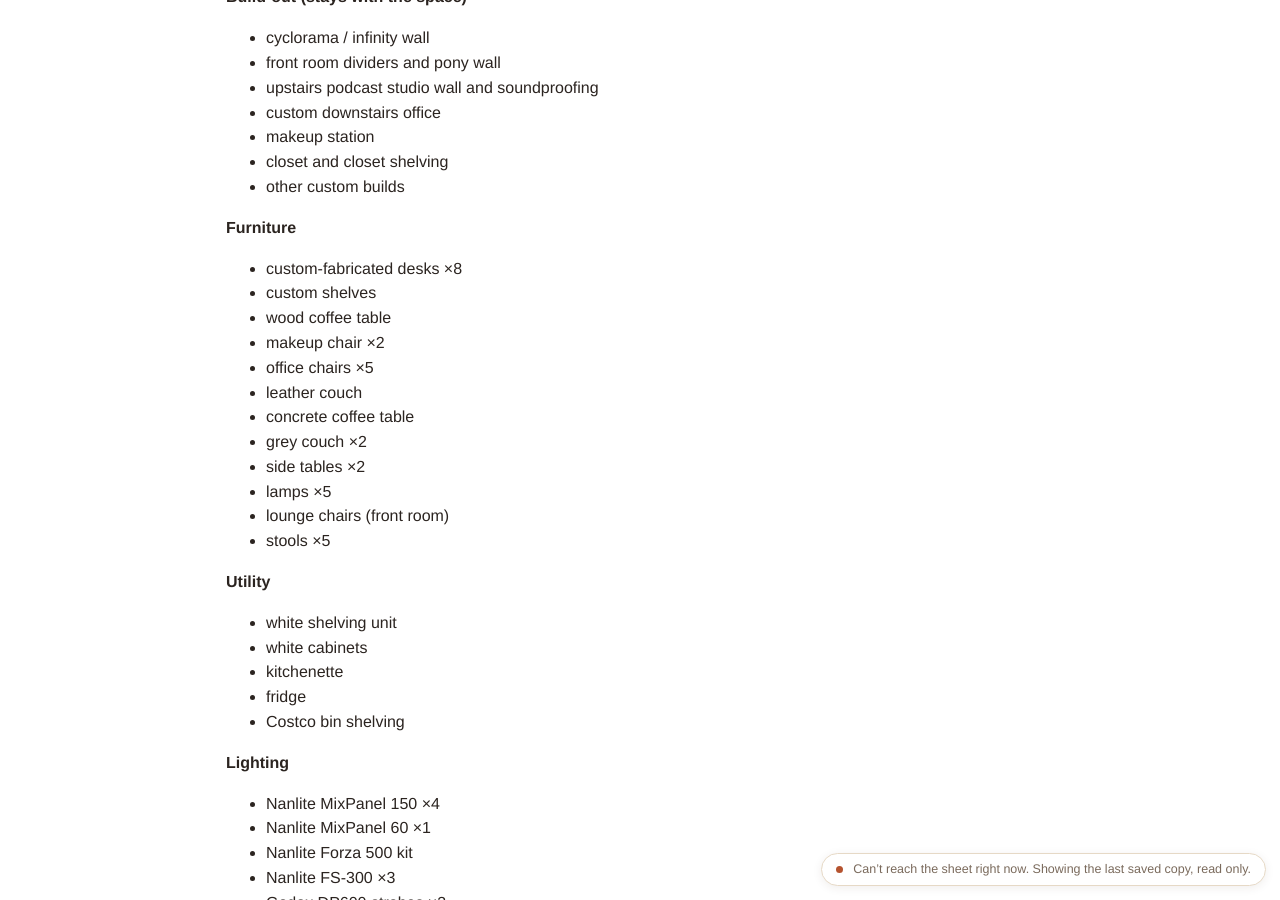
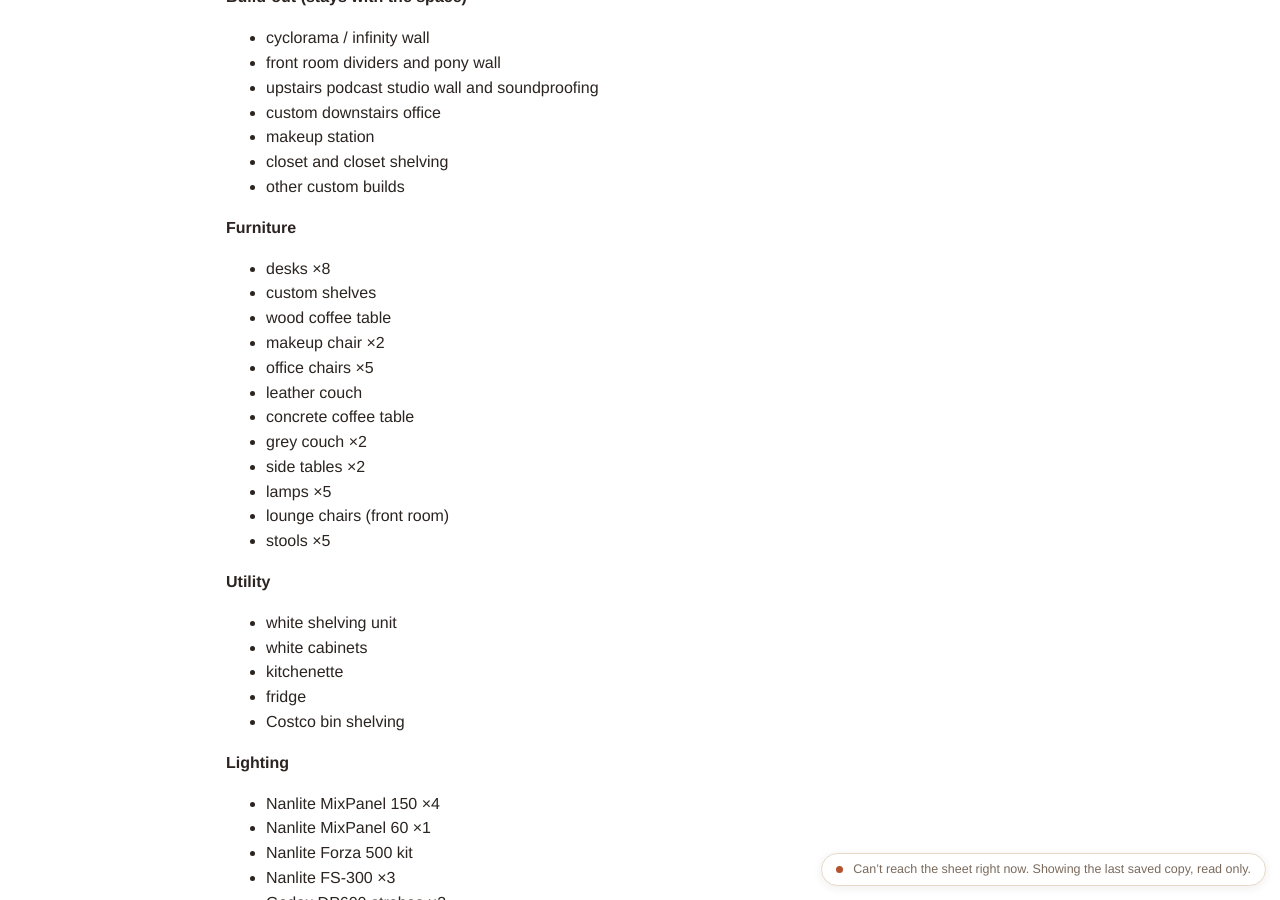
Before and after one commit to amigostudios/amigo-handoff, a Jekyll site: the page built from index.md, in a window 1280 px wide and 900 px high, scrolled down 4907 px. Built offline with Jekyll 4.4.1, drawn with Linux system fonts in a browser that asks for light colours.

Commit message:
Inventory: plain desk listing
Co-Authored-By: Claude Opus 5.5 <noreply@anthropic.com>

```diff
--- a/index.md
+++ b/index.md
@@ -63,7 +63,7 @@ Pat already owns the podcast cameras, mics, Rodecaster, switcher and tube lights
 
 **Furniture**
 
-- custom-fabricated desks ×8
+- desks ×8
 - custom shelves
 - wood coffee table
 - makeup chair ×2
```
